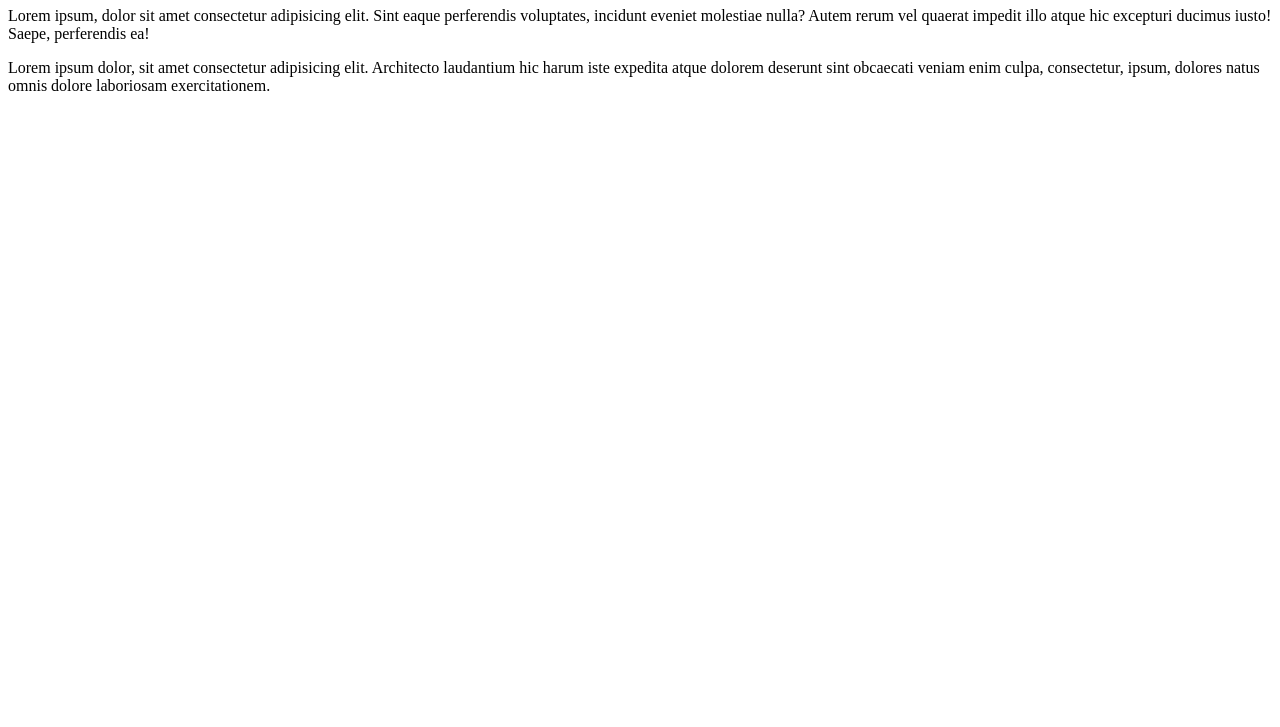
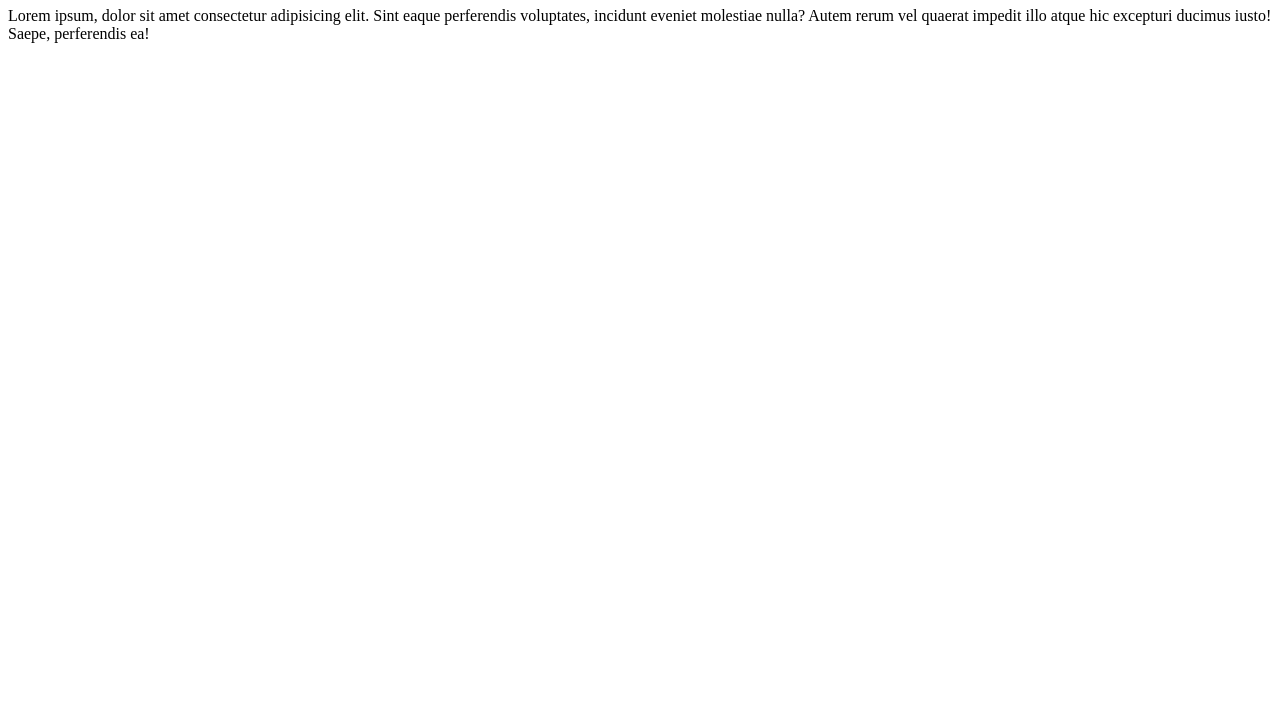
Before and after one commit to VMTore/practice-github, a plain HTML site: page index.html in a window 1280 px wide. Shown: the part 73-800 px from the top of the page. Drawn offline with Linux system fonts and the light colour scheme.

Commit message:
This reverts commit 53ecb1996065ceb9b82f0981e2531130a6e2233e.

```diff
--- a/index.html
+++ b/index.html
@@ -11,7 +11,5 @@
 
     <p>Lorem ipsum, dolor sit amet consectetur adipisicing elit. Sint eaque perferendis voluptates, incidunt eveniet molestiae nulla? Autem rerum vel quaerat impedit illo atque hic excepturi ducimus iusto! Saepe, perferendis ea!</p>
 
-    <p>Lorem ipsum dolor, sit amet consectetur adipisicing elit. Architecto laudantium hic harum iste expedita atque dolorem deserunt sint obcaecati veniam enim culpa, consectetur, ipsum, dolores natus omnis dolore laboriosam exercitationem.</p>
-
 </body>
 </html>
```
